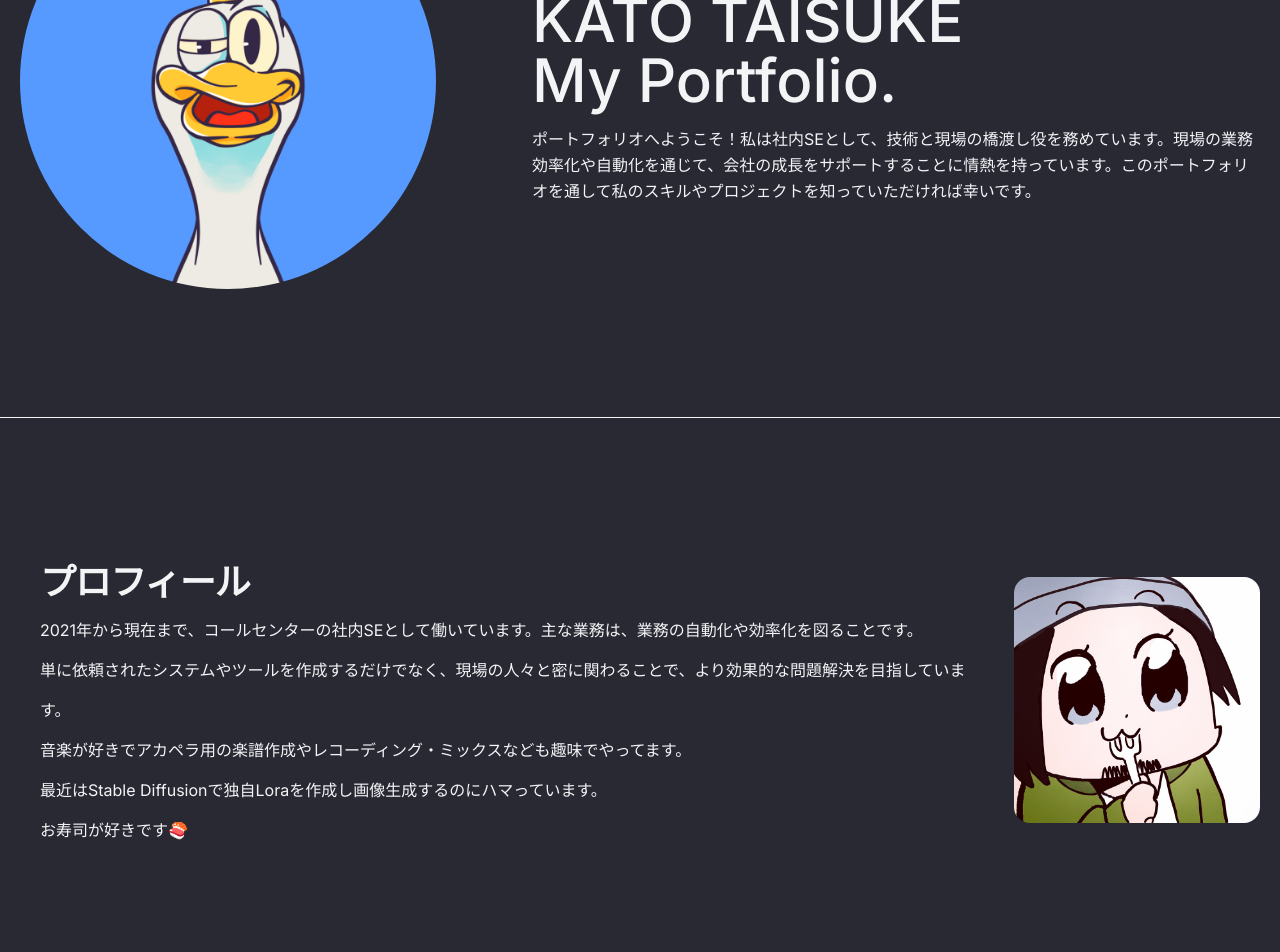
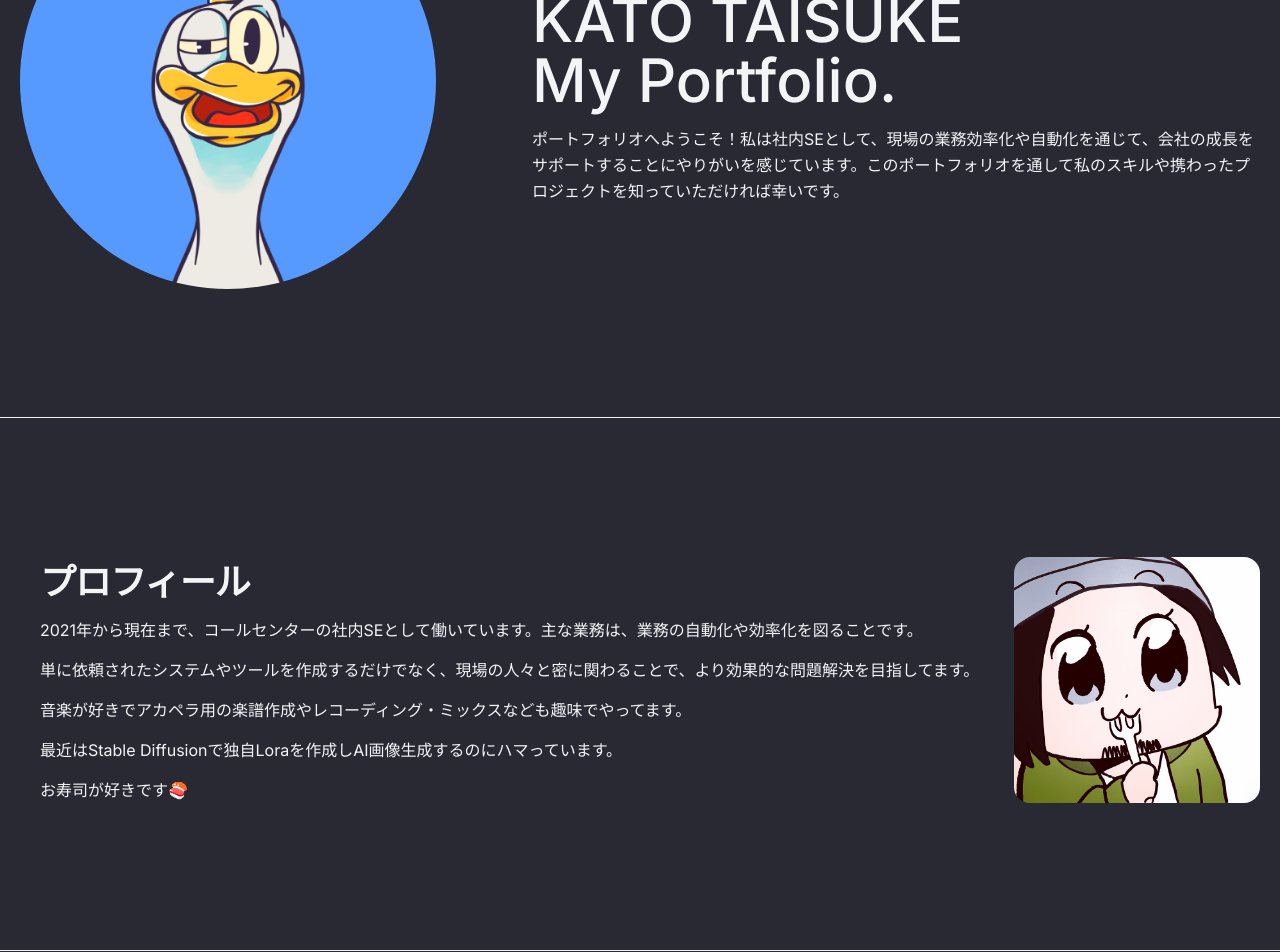
Before and after one commit to k-two-000002545d/k-two-000002545d.github.io, a Next.js app: page / in a window 1280 px wide. Shown: the part 260-1212 px from the top of the page. Built offline with nearby package versions, Linux system fonts and the light colour scheme.

Commit message:
page.tsxの文言修正

```diff
--- a/next.config.mjs
+++ b/next.config.mjs
@@ -1,7 +1,7 @@
 /** @type {import('next').NextConfig} */
 const nextConfig = {
     output: "export",
-    basePath: 'https://github.com/k-two-000002545d/k-two-000002545d.github.io.git',
+    //basePath: 'https://github.com/k-two-000002545d/k-two-000002545d.github.io.git',
 };
 
 export default nextConfig;
--- a/src/app/page.tsx
+++ b/src/app/page.tsx
@@ -18,7 +18,7 @@ export default function Home() {
               My Portfolio.
             </h1>
             <p className="mb-8 leading-relaxed">
-            ポートフォリオへようこそ！私は社内SEとして、技術と現場の橋渡し役を務めています。現場の業務効率化や自動化を通じて、会社の成長をサポートすることに情熱を持っています。このポートフォリオを通して私のスキルやプロジェクトを知っていただければ幸いです。
+            ポートフォリオへようこそ！私は社内SEとして、現場の業務効率化や自動化を通じて、会社の成長をサポートすることにやりがいを感じています。このポートフォリオを通して私のスキルや携わったプロジェクトを知っていただければ幸いです。
             </p>
             {/*
             <button className="justify-center px-6 py-2 border-0 rounded-md text-lg text-white bg-sky-500 hover:bg-sky-600 duration-200">
@@ -38,11 +38,11 @@ export default function Home() {
               <p className="pb-1 leading-10">
               2021年から現在まで、コールセンターの社内SEとして働いています。主な業務は、業務の自動化や効率化を図ることです。
               <br />
-            単に依頼されたシステムやツールを作成するだけでなく、現場の人々と密に関わることで、より効果的な問題解決を目指しています。
+              単に依頼されたシステムやツールを作成するだけでなく、現場の人々と密に関わることで、より効果的な問題解決を目指してます。
               <br />
               音楽が好きでアカペラ用の楽譜作成やレコーディング・ミックスなども趣味でやってます。
               <br />
-            最近はStable Diffusionで独自Loraを作成し画像生成するのにハマっています。
+              最近はStable Diffusionで独自Loraを作成しAI画像生成するのにハマっています。
               <br />
               お寿司が好きです🍣
               </p>
```
Lines whose indentation alone changed are shown as unchanged.
